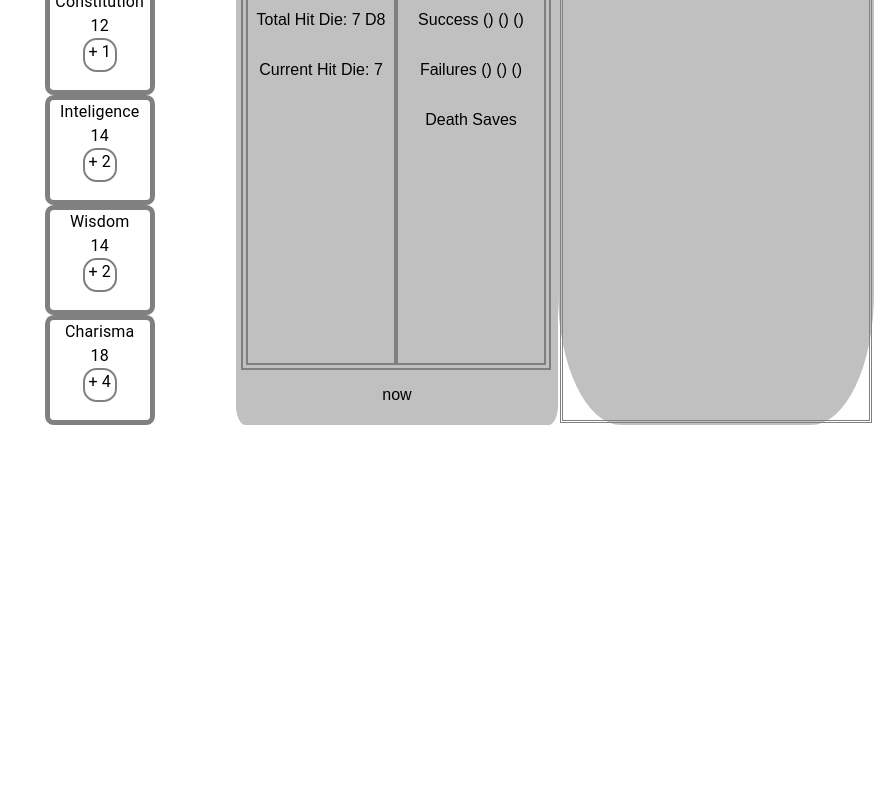
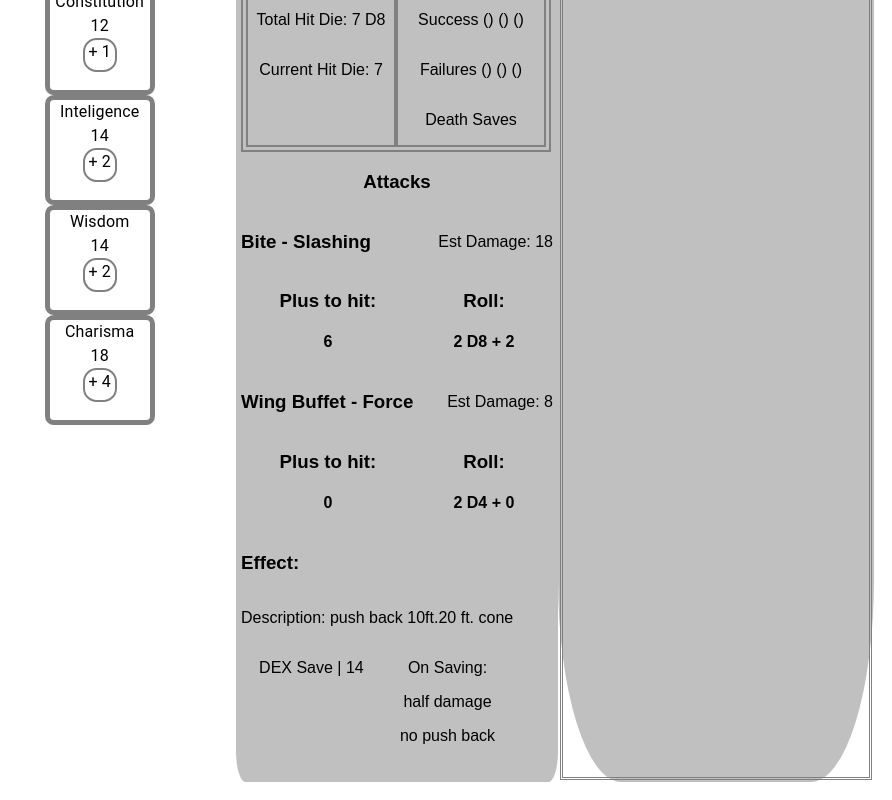
Before and after one commit to lcmpbll/characterSheet, a React (Create React App) app: page /npc in a window 1280 px wide. Shown: the part 483-1283 px from the top of the page, without its empty margins (388-1280 px from the left). Before the commit the page ends 926 px from the top, so only its background shows below. Built offline with nearby package versions, Linux system fonts and the light colour scheme.

Commit message:
Add Attack/action box WIP other actions.

```diff
--- a/src/Components/NPCs/LargeCharacterDetails.jsx
+++ b/src/Components/NPCs/LargeCharacterDetails.jsx
@@ -43,7 +43,7 @@ const LargeCharacterDetails = ({npc}) => {
                 </Box>
               </Box>
               <Box>
-                <p> now</p>
+                <ActionsBox actions={npc.abilities}/>
               </Box>
             </Box>
 
@@ -63,7 +63,66 @@ const LargeCharacterDetails = ({npc}) => {
 
 export default LargeCharacterDetails
 
+const ActionsBox = ({actions}) => {
+  const attacks = actions?.attack;
 
+
+  return (
+    <Box sx={{display: 'flex', flexDirection: 'column'}}>
+      <h3>Attacks</h3>
+      {attacks.map((hit, index) => (
+        <AttackBox attackAction={hit} key={index}/>
+      ))}
+    </Box>
+  )
+}
+
+const calculateAttack = (dice, plus, roll) => {
+  return dice * roll + plus;
+}
+const AttackBox = (props) => {
+  const {attackAction} = props;
+  console.log(attackAction.damage, 'ln67');
+
+  const damageEst = calculateAttack(attackAction.damage.dice, attackAction.damage.plus, attackAction.damage.roll);
+  const rollCriteria = attackAction.damage.roll + "  D" +  attackAction.damage.dice + " + " + attackAction.damage.plus;
+  return (
+    <Box sx={{display: 'flex', flexDirection: 'column'}}>
+      <Box sx={{display: 'flex', justifyContent: 'space-between', alignItems: 'center'}}>
+        <h3>{attackAction.name} - {attackAction.damage_type}</h3>
+        <p>Est Damage: {damageEst}</p>
+      </Box>
+      <Box sx={{display: 'flex', justifyContent: 'space-around', alignItems: 'center'}}>
+        <Box>
+        <h3>Plus to hit: </h3>
+        <h4>{attackAction.plus_to_hit}</h4>
+        </Box>
+        <Box>
+          <h3>Roll:</h3>
+          <h4>{rollCriteria}</h4>
+        </Box>
+      </Box>
+      <Box>
+        {attackAction.damage?.effect ?
+        <Box  sx={{ display: 'flex', flexWrap: 'wrap'}}>
+            <h3>Effect:</h3>
+          <Box sx={{display: 'flex', alignItems: 'baseline' }}>
+            <Box sx={{display: 'flex', justifyContent: 'flex-start', flexDirection: 'column'}}>
+              <Box sx={{display: 'flex'}}>
+                <p> Description: {attackAction.damage.effect.desc}.</p>
+                <p>{attackAction.damage.aoe.area} ft. {attackAction.damage.aoe.shape}</p>
+              </Box>
+              <Box sx={{display: 'flex', justifyContent: 'space-around'}}>
+                <p> {attackAction.damage.effect.dc.type} Save | {attackAction.damage.effect.dc.save} </p>
+                <p> On Saving: {attackAction.damage.effect.dc.on_save.map((save) => (<p>{save}</p>))} </p>
+              </Box>
+            </Box>
+            </Box>
+          </Box> : null }
+      </Box>
+    </Box>
+  )
+}
 const SmallStatsBoxes = (props) => {
   const {speed, ac, initiative} = props;
   return (
```
